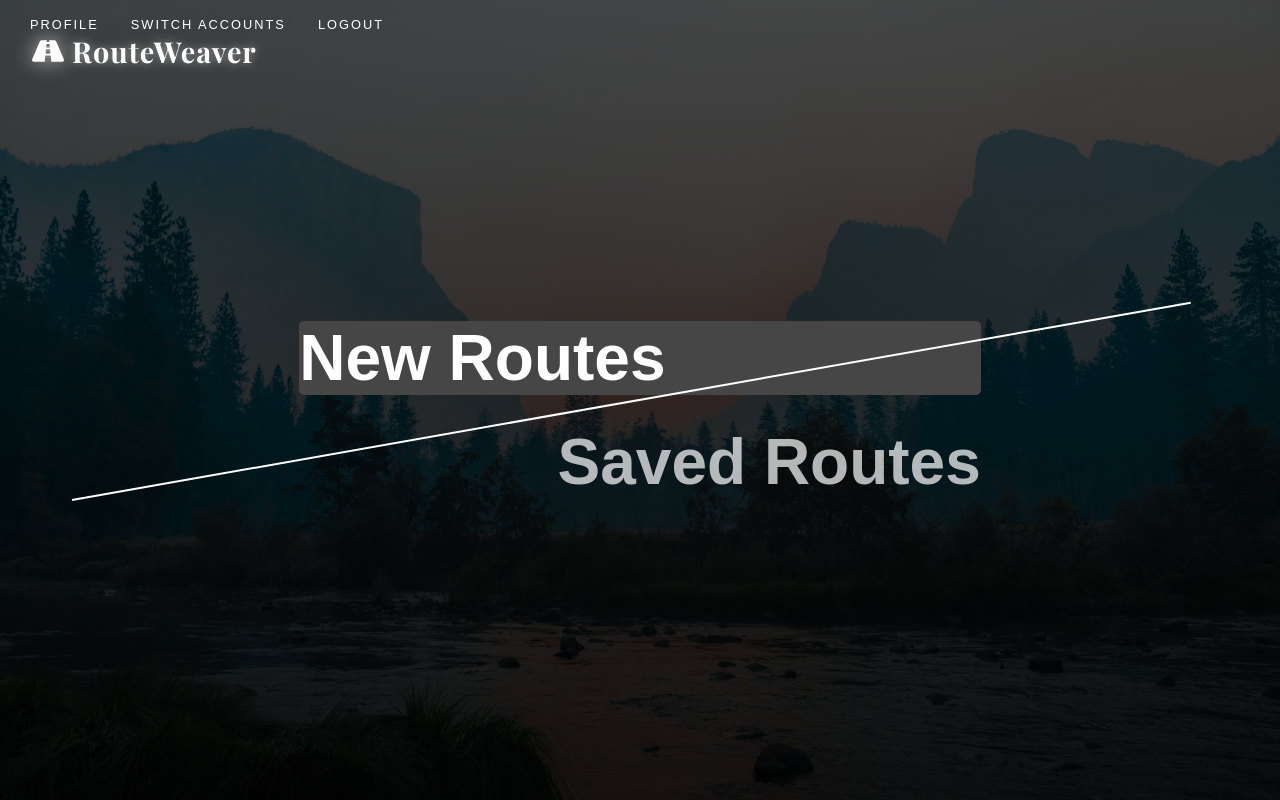
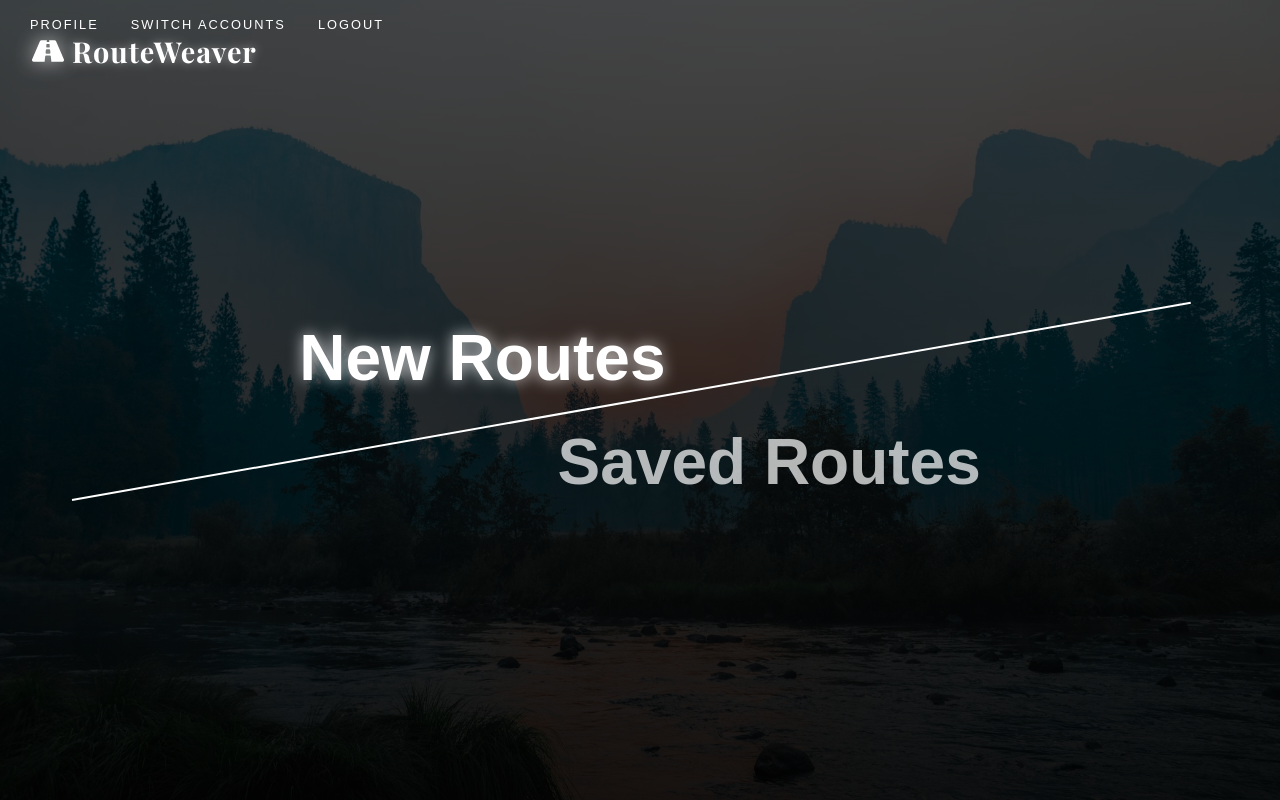
Before and after one commit to RouteWeaver2025/Project-RouteWeaver, a React (Vite) app in the folder RouteWeaver/: page /home in a window 1280 px wide. In both pictures the pointer is over the button "New Routes". Built offline with nearby package versions, Linux system fonts and the light colour scheme.

Commit message:
homescreen fix

```diff
--- a/RouteWeaver/src/design/homescreen.css
+++ b/RouteWeaver/src/design/homescreen.css
@@ -138,11 +138,20 @@ body {
   position: relative;
   outline: none;
   padding: 0.5rem 1rem;
+
 }
 
 .route-btn:hover {
   transform: scale(1.05);
   text-shadow: 0 0 15px rgba(255, 255, 255, 0.8);
+}
+
+
+.new-routes:hover,
+.saved-routes:hover {
+  background-color: transparent !important; /* Ensures no background appears */
+  text-shadow: 0 0 15px rgba(255, 255, 255, 0.8); /* Keeps the glowing effect */
+  transition: all 0.3s ease;
 }
 
 .new-routes {
```
Also changed, not shown: RouteWeaver/src/design/travelpackage.css (line endings or trailing spaces).
